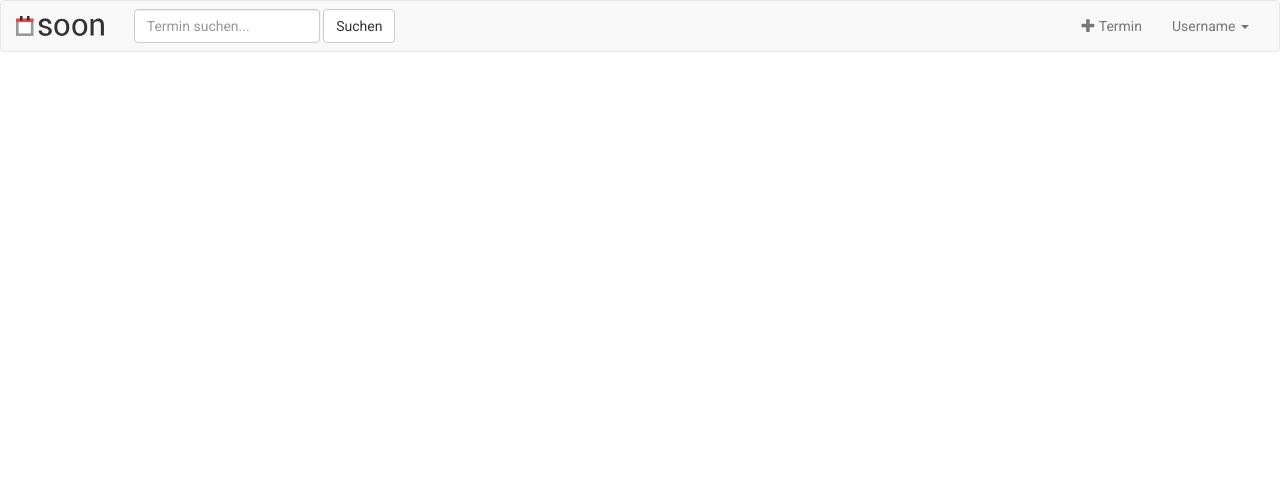
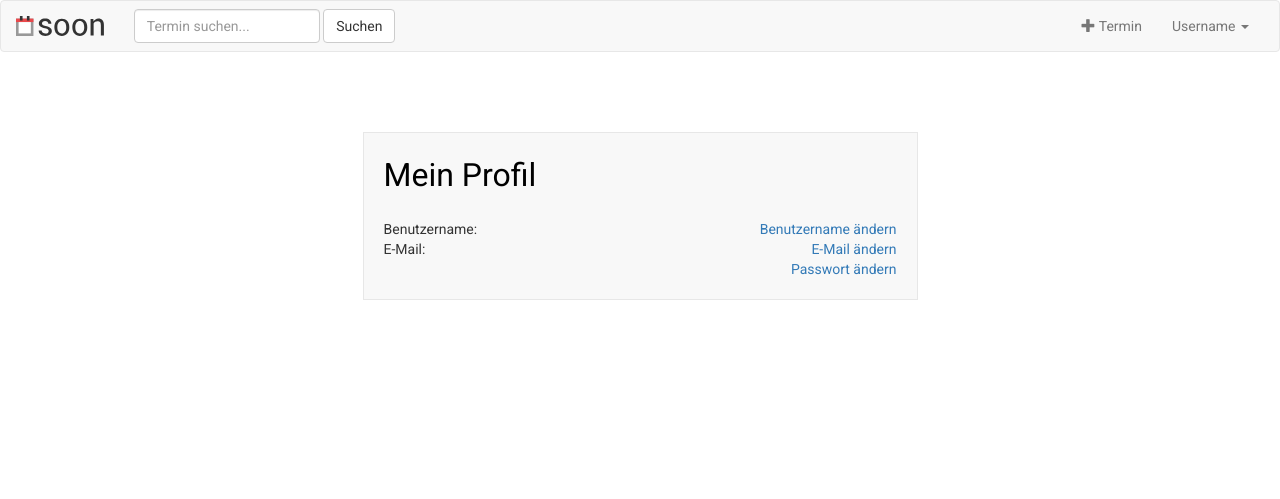
Before and after one commit to danielphpmaster/soon, a PHP site: page /profile.php in a window 1280 px wide. Shown: the top 499 px of the page. Run offline with PHP 8.4, Linux system fonts and the light colour scheme; some libraries are stand-ins or nearby versions.

Commit message:
Marc
-Kleine Anpassung der Buttons
-Entwurf Profil-Seite

```diff
--- a/profile.php
+++ b/profile.php
@@ -12,6 +12,31 @@
 
 <body>
 	<?php include 'navbar.php';?>
+
+	<div class="container">
+		<div class="row">
+			<div class="col-xs-12 col-md-3">
+			</div>
+			<div class="col-xs-12 col-md-6">
+				<div class="box">
+					<h2>
+						Mein Profil
+					</h2>
+						<div class="edit-line">
+						Benutzername: <a href="index.php/edit.php">Benutzername ändern</a><br>
+						</div>
+						<div class="edit-line">
+						E-Mail: <a href="index.php/edit.php">E-Mail ändern</a><br>
+						</div>
+						<div class="edit-line">
+						<a href="index.php/edit.php">Passwort ändern</a><br>
+						</div>
+				</div>
+			</div>
+			<div class="col-xs-12 col-md-3">
+			</div>
+		</div>
+	</div>
 </body>
 
 </html>
--- a/style.css
+++ b/style.css
@@ -142,3 +142,17 @@ h3 {
 .calendar-container {
 	padding: 15px;
 }
+
+.btn-primary {
+	background-color:#e9494c;
+	border-color:#e9494c;
+}
+
+.btn-primary:hover {
+	background-color:#ca4043;
+	border-color:#ca4043;
+}
+
+.edit-line a{
+	float:right;
+}
```
